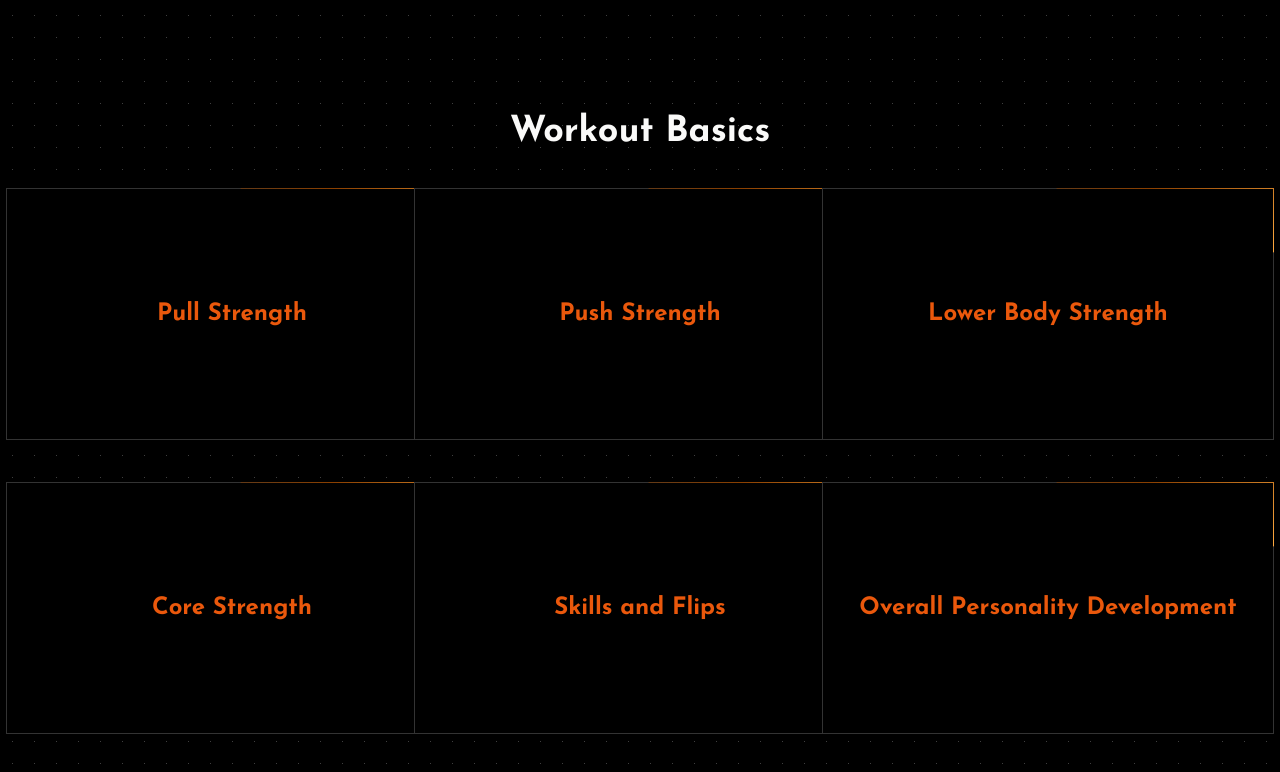
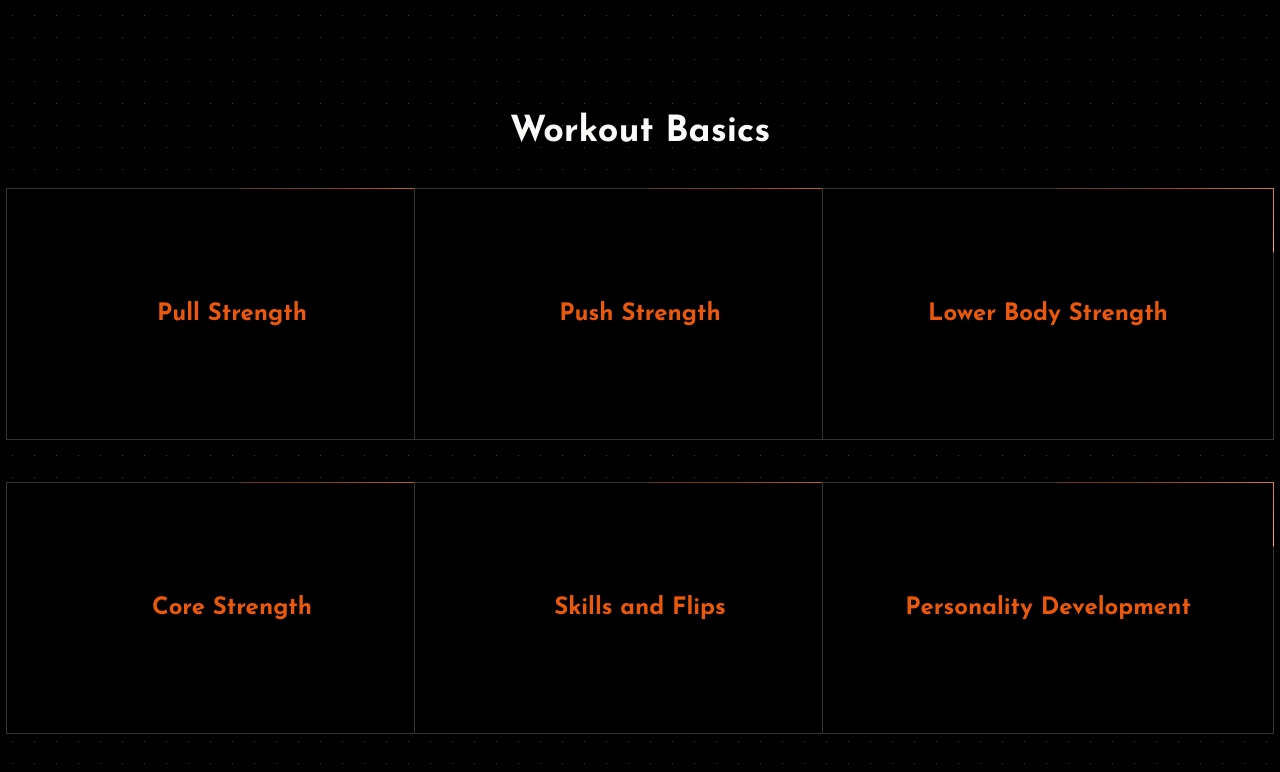
Before and after one commit to Nandinis1024/fitness, a React (Vite) app: page / in a window 1280 px wide. Shown: the part 952-1724 px from the top of the page. Built offline with nearby package versions, Linux system fonts and the light colour scheme.

Commit message:
feature card handleClick eventHandler

```diff
--- a/src/components/Feature.jsx
+++ b/src/components/Feature.jsx
@@ -38,11 +38,12 @@
                         className="relative flex items-center justify-center sm:w-[450px] sm:h-[250px] w-[350px] h-[200px] overflow-hidden"
                         onMouseEnter={handleMouseEnter}
                         onMouseLeave={handleMouseLeave}
+                        onClick={handleMouseEnter}
                     >
                         <div
                             className={`flex items-center justify-center w-full h-full absolute transition-opacity duration-300 ${playVideo ? 'opacity-0' : 'opacity-100'}`}
                         >
-                            <div className="text-primary text-2xl font-bold">
+                            <div className="text-primary text-2xl font-bold items-center justify-center">
                                 {feature.title}
                             </div>
                         </div>
--- a/src/constants.jsx
+++ b/src/constants.jsx
@@ -26,7 +26,7 @@
   },
   {
       source: "https://www.youtube.com/embed/2euHNg3twUU",
-      title: "Overall Personality Development",
+      title: "Personality Development",
       description: "Lorem ipsum dolor sit amet, consectetur adipiscing elit. Mauris malesuada erat nec mauris egestas placerat. Sed sem nibh, varius nec sapien sit amet, hendrerit varius nulla."
   }
 ];
```
